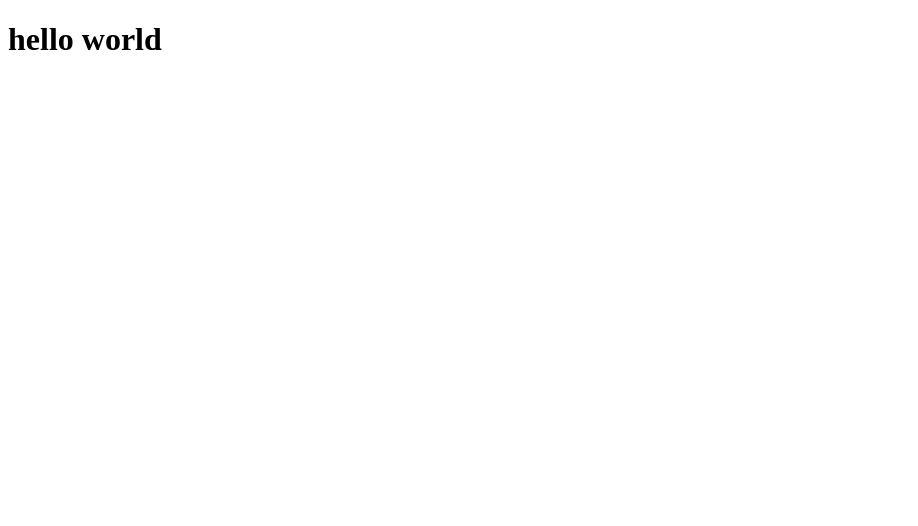
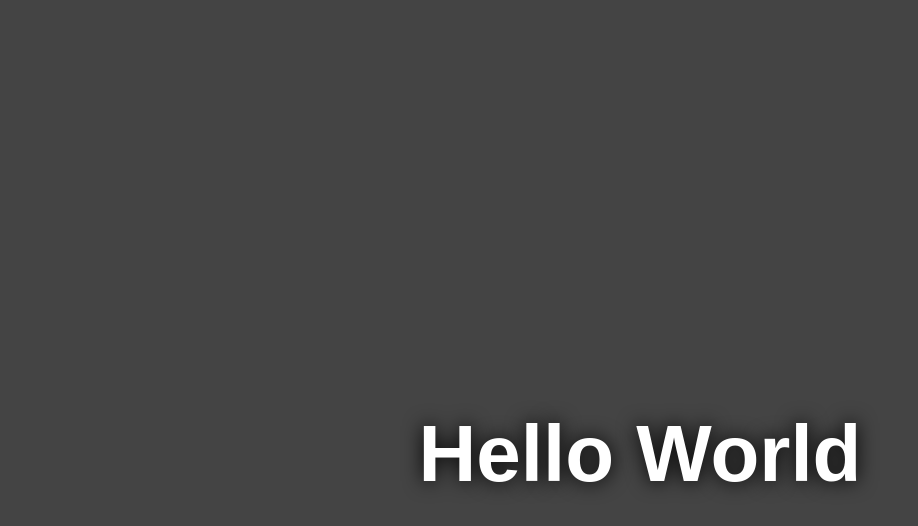
Before and after one commit to attilavago/advanced-webpack-4, a website built with webpack: page dist/index.html in a window 1280 px wide. Shown: the whole page, without its empty margins (0-918 px from the left). Built offline with nearby package versions, Linux system fonts and the light colour scheme.

Commit message:
lesson 4 done

```diff
--- a/config/webpack.dev.js
+++ b/config/webpack.dev.js
@@ -12,5 +12,20 @@ module.exports = {
   },
   devServer: {
     contentBase: "dist"
+  },
+  module: {
+    rules: [
+      {
+      test: /\.css$/,
+      use: [
+          {
+            loader: "style-loader"
+          },
+          {
+            loader: "css-loader"
+          }
+        ]
+      }
+    ]
   }
 }
--- a/package.json
+++ b/package.json
@@ -10,6 +10,8 @@
   "author": "",
   "license": "ISC",
   "dependencies": {
+    "css-loader": "^2.1.1",
+    "style-loader": "^0.23.1",
     "webpack": "^4.29.6",
     "webpack-cli": "^3.3.0",
     "webpack-dev-server": "^3.2.1"
--- /dev/null
+++ b/src/main.css
@@ -0,0 +1,15 @@
+body {
+    margin: 0;
+    background-color: #444;
+}
+
+h1 {
+    height: 100vh;
+    display: flex;
+    color: white;
+    align-items: center;
+    justify-content: center;
+    font-size: 5em;
+    font-family: sans-serif;
+    text-shadow: 0 0 20px black;
+}
--- a/src/main.js
+++ b/src/main.js
@@ -1 +1,3 @@
-alert('hello');
+require("./main.css");
+
+//alert('hello');
```
Also changed, not shown: dist/index.html, 1 other file.
